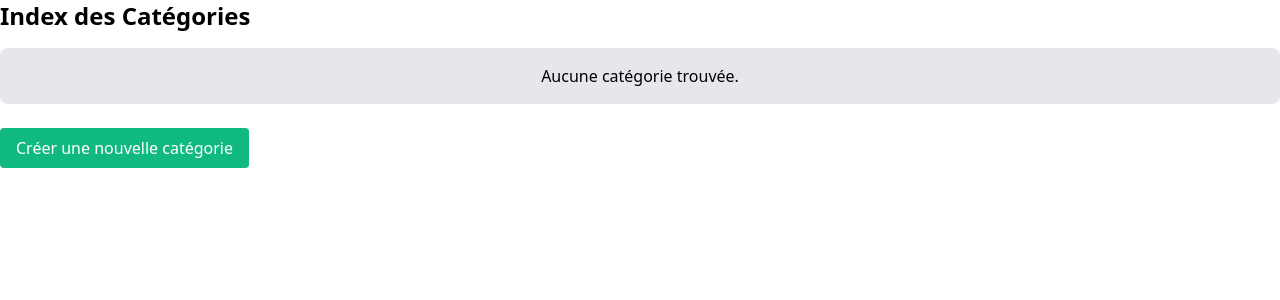
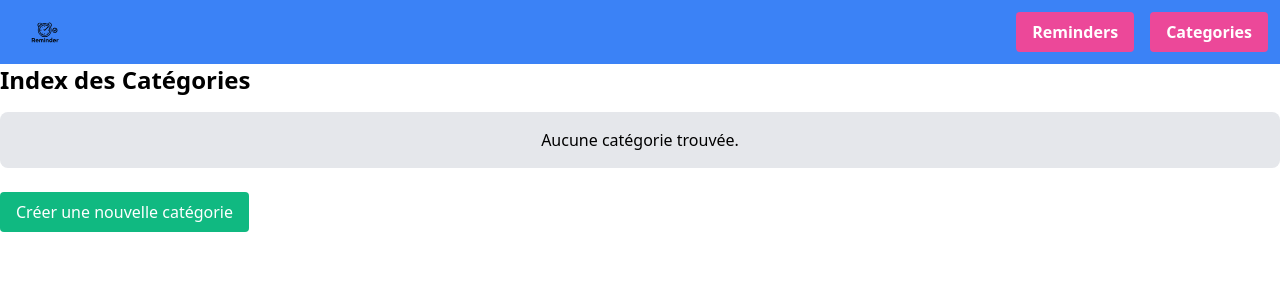
Before and after one commit to CestPasFo/Brief_Reminders, a Symfony app: template templates/category/index.html.twig in a window 1280 px wide. Shown: the top 300 px of the page. Run offline with Twig, Linux system fonts and the light colour scheme; the template is opened without the code that fills it, so the values that code supplies are empty; some libraries are stand-ins or nearby versions.

Commit message:
Fix : Modification ed l'UI

```diff
--- a/templates/category/index.html.twig
+++ b/templates/category/index.html.twig
@@ -3,6 +3,20 @@
 {% block title %}Index des Catégories{% endblock %}
 
 {% block body %}
+<nav class="navbar navbar-expand-lg bg-blue-500 navbar-light bg-light flex justify-between items-center p-3">
+    <a class="navbar-brand" href="{{ path('app_home') }}">
+        <img src="{{ asset('logo.svg') }}" alt="Logo" style="height: 30px !important;" class="ml-4">
+    </a>
+    <div class="flex space-x-4">
+        <a href="{{ path('app_reminder_index') }}" class="bg-pink-500 hover:bg-pink-600 text-white font-bold py-2 px-4 rounded transition duration-300 ease-in-out">
+            Reminders
+        </a>
+        <a href="{{ path('app_category_index') }}" class="bg-pink-500 hover:bg-pink-600 text-white font-bold py-2 px-4 rounded transition duration-300 ease-in-out">
+            Categories
+        </a>
+    </div>
+</nav>
+
 <h1 class="text-2xl font-bold mb-4">Index des Catégories</h1>
 
 <div class="grid grid-cols-1 sm:grid-cols-2 lg:grid-cols-3 gap-4">
--- a/templates/reminder/_delete_form.html.twig
+++ b/templates/reminder/_delete_form.html.twig
@@ -1,4 +1,4 @@
-<form method="post" action="{{ path('app_reminder_delete', {'id': reminder.id}) }}" onsubmit="return confirm('Are you sure you want to delete this item?');" class="inline-block mt-4">
+<form method="post" action="{{ path('app_reminder_delete', {'id': reminder.id}) }}" onsubmit="return confirm('Êtes vous sûr de vouloir supprimer cet élément ?');" class="inline-block mt-4">
     <input type="hidden" name="_token" value="{{ csrf_token('delete' ~ reminder.id) }}">
     <button type="submit" class="bg-red-600 text-white font-semibold px-5 py-3 rounded-lg shadow-md hover:bg-red-700 transition duration-200">Delete</button>
 </form>
```
Also changed, not shown: templates/reminder/index.html.twig (+14 -0 lines), templates/reminder/today.html.twig (+5 -5 lines), public/logo.svg (renamed from templates/logo.svg).
